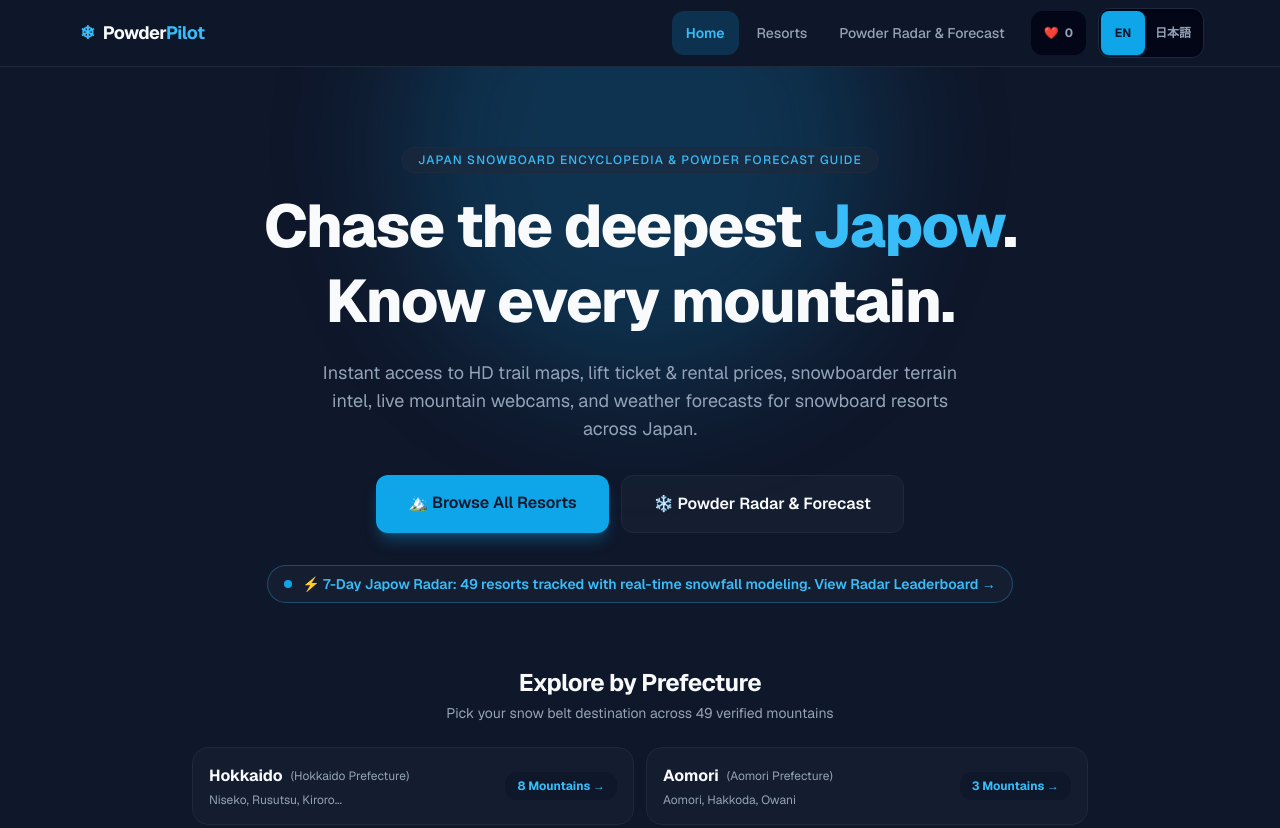
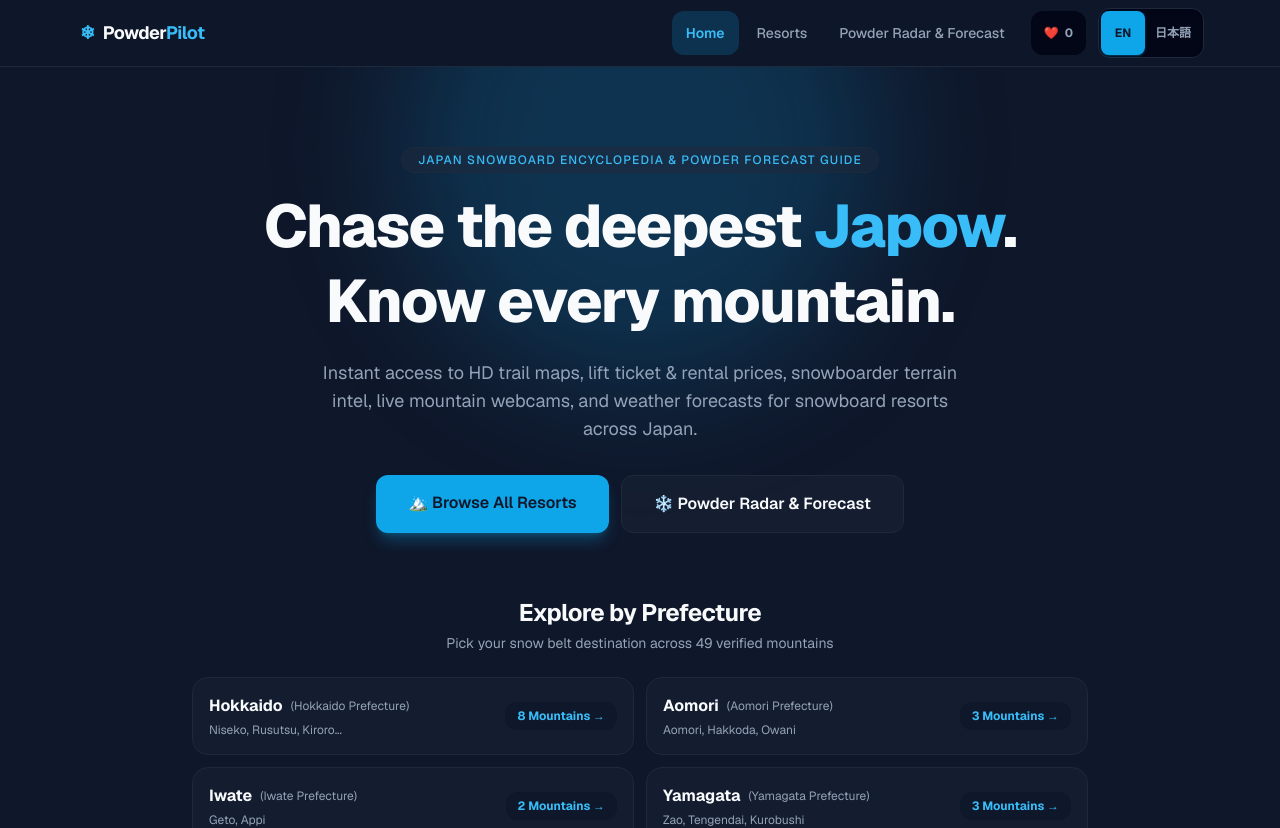
Before and after one commit to pujankhatri1689/powderpilot-japan, a Next.js app: page / in a window 1280 px wide. Shown: the top 828 px of the page. Built offline with nearby package versions, Linux system fonts and the light colour scheme; no server answers.

Commit message:
fix(home): remove redundant radar pulse pill from homepage hero

```diff
--- a/src/app/page.tsx
+++ b/src/app/page.tsx
@@ -42,22 +42,6 @@ export default function Home() {
             className="rounded-xl border border-charcoal-light bg-charcoal-light/40 px-8 py-4 text-base font-semibold text-snow transition hover:border-ice hover:text-ice"
           >
             {t.home.radarBtn}
-          </Link>
-        </div>
-
-        {/* Live Powder Radar Pulse Pill */}
-        <div className="mt-8">
-          <Link
-            href="/conditions"
-            className="group inline-flex items-center gap-2.5 rounded-full border border-ice/30 bg-charcoal-light/40 px-4 py-2 text-xs font-semibold text-snow transition hover:border-ice hover:bg-charcoal-light/70 sm:text-sm"
-          >
-            <span className="relative flex h-2 w-2 shrink-0">
-              <span className="absolute inline-flex h-full w-full animate-ping rounded-full bg-ice opacity-75"></span>
-              <span className="relative inline-flex h-2 w-2 rounded-full bg-ice-deep"></span>
-            </span>
-            <span className="text-ice group-hover:text-snow transition">
-              {t.home.liveRadarPulse}
-            </span>
           </Link>
         </div>
 
--- a/src/i18n/translations.ts
+++ b/src/i18n/translations.ts
@@ -167,8 +167,6 @@ export const UI_TEXT = {
         "Instant access to HD trail maps, lift ticket & rental prices, snowboarder terrain intel, live mountain webcams, and weather forecasts for snowboard resorts across Japan.",
       browseBtn: "🏔️ Browse All Resorts",
       radarBtn: "❄️ Powder Radar & Forecast",
-      liveRadarPulse:
-        "⚡ 7-Day Japow Radar: 49 resorts tracked with real-time snowfall modeling. View Radar Leaderboard →",
       resortsCount: (n: number) => `${n} resorts`,
       prefectureSectionTitle: "Explore by Prefecture",
       prefectureSectionSubtitle: "Pick your snow belt destination across 49 verified mountains",
@@ -477,8 +475,6 @@ export const UI_TEXT = {
         "日本各地の主要スキー場の高画質コースマップ、リフト券＆レンタル料金、スノーボーダー向けゲレンデ情報、ライブカメラ、天気予報をワンクリックでチェック。",
       browseBtn: "🏔️ すべてのスキー場を見る",
       radarBtn: "❄️ パウダーレーダー・週間予報",
-      liveRadarPulse:
-        "⚡ 週間JAPOWレーダー: 全国49スキー場の降雪量をリアルタイム予測中。パウダーレーダーを見る →",
       resortsCount: (n: number) => `${n} スキー場`,
       prefectureSectionTitle: "都道府県からゲレンデを探す",
       prefectureSectionSubtitle: "北は北海道から岐阜・静岡・滋賀まで、全国11エリア・49の厳選スノーリゾート",
```
